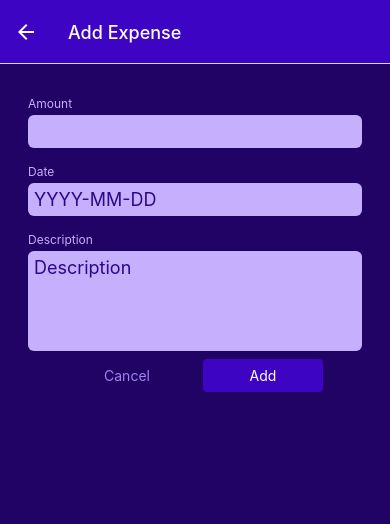
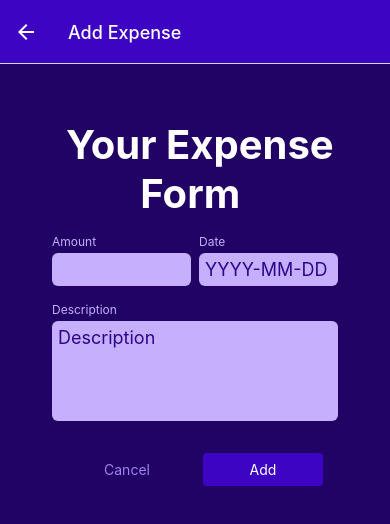
Before and after one commit to luccahuguet/expenses-app-2, a React Native app: screen /ManageExpense in a window 390 px wide. Shown: the top 524 px of the page. Built offline with nearby package versions, Linux system fonts and the light colour scheme.

Commit message:
better form

```diff
--- a/components/ManageExpense/ExpenseForm.js
+++ b/components/ManageExpense/ExpenseForm.js
@@ -1,4 +1,4 @@
-import { View, Button, StyleSheet } from "react-native";
+import { View, Text, StyleSheet } from "react-native";
 import Input from "./Input";
 
 function ExpenseForm() {
@@ -6,8 +6,11 @@
     console.log(text);
   }
   return (
-    <View>
+    <View style={styles.form}>
+      <Text style={styles.title}> Your Expense Form </Text>
+      <View style={styles.inputsRow}>
         <Input
+          style={styles.rowInput}
           label="Amount"
           textInputConfig={{
             keyboardType: "decimal-pad",
@@ -22,6 +25,8 @@
             onChangeText: () => {},
           }}
         />
+      </View>
+      <View>
         <Input
           label="Description"
           textInputConfig={{
@@ -30,7 +35,28 @@
           }}
         />
       </View>
+    </View>
   );
 }
 
 export default ExpenseForm;
+
+const styles = StyleSheet.create({
+  form: {
+    padding: 24,
+  },
+  inputsRow: {
+    flexDirection: "row",
+    justifyContent: "space-between",
+  },
+  rowInput: {
+    flex: 1,
+  },
+  title: {
+    fontSize: 40,
+    fontWeight: "bold",
+    color: "white",
+    textAlign: "center",
+    padding: 8,
+  },
+});
--- a/components/ManageExpense/Input.js
+++ b/components/ManageExpense/Input.js
@@ -1,14 +1,14 @@
 import { View, Text, TextInput, StyleSheet } from "react-native";
 import { GlobalStyles } from "../../constants/styles";
 
-function Input({ label, textInputConfig }) {
+function Input({ label, textInputConfig, style }) {
   const inputStyles = [styles.input];
 
   if (textInputConfig && textInputConfig.multiline) {
     inputStyles.push(styles.inputMultiline);
   }
   return (
-    <View style={styles.inputContainer}>
+    <View style={[styles.inputContainer, style]}>
       <Text style={styles.label}>{label}</Text>
       <TextInput {...textInputConfig} style={inputStyles} />
     </View>
@@ -21,6 +21,7 @@
   inputContainer: {
     marginHorizontal: 4,
     marginVertical: 8,
+    flex: 1,
   },
   label: {
     fontSize: 12,
```
Lines whose indentation alone changed are shown as unchanged.
